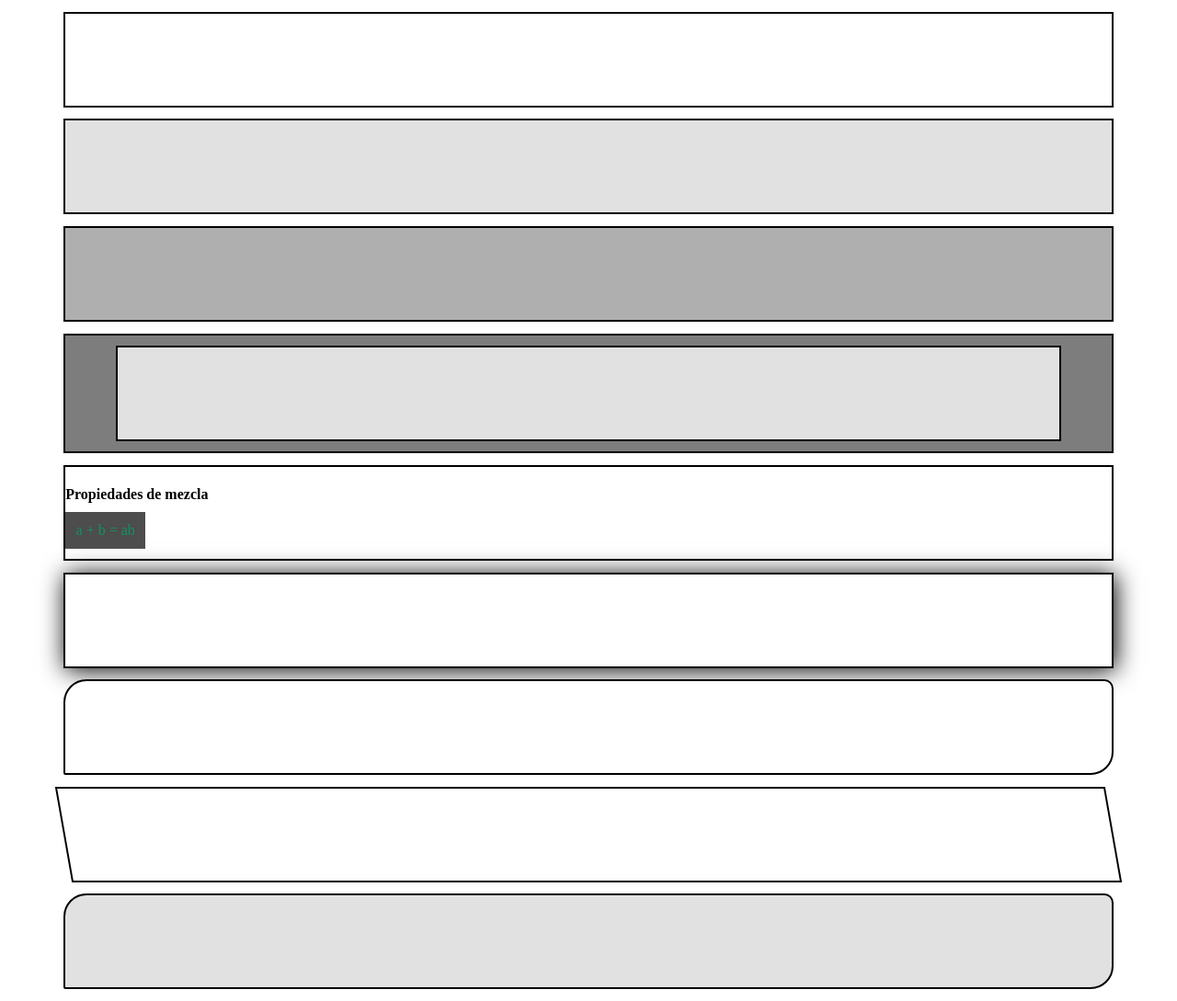
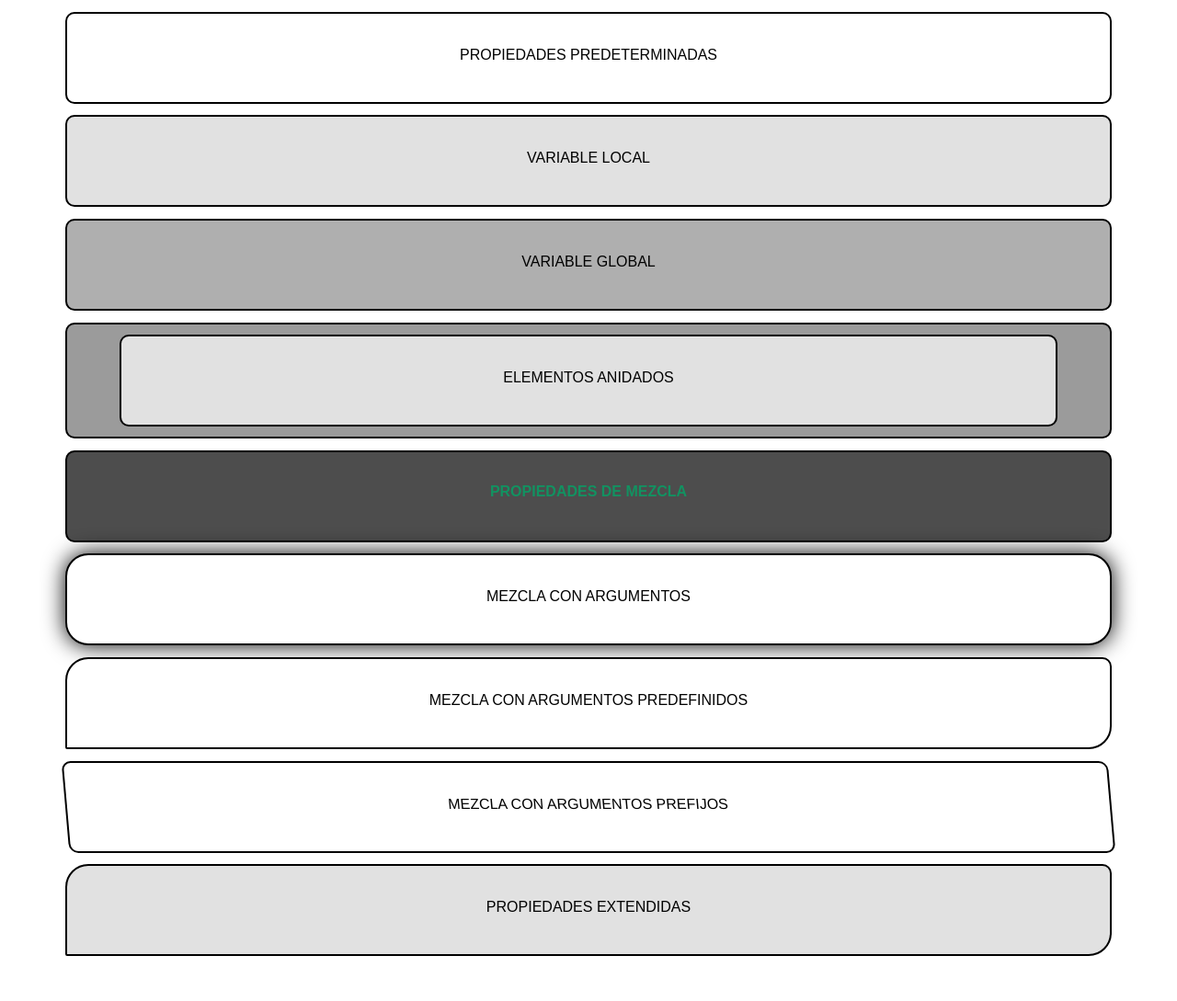
Before and after one commit to estiven0425/Portafolio, a PHP site: page / in a window 1280 px wide. Shown: the whole page at 92% size. After the commit the page ends 1040 px from the top, so only its background shows below. Run offline with PHP 8.4, Linux system fonts and the light colour scheme.

Commit message:
Fin SASS

```diff
--- a/SASS/Code/Index.html
+++ b/SASS/Code/Index.html
@@ -11,20 +11,19 @@
 </head>
 
 <body>
-    <div class="Predeterminado"></div>
-    <div class="Predeterminado" id="VariableLocal"></div>
-    <div class="Predeterminado" id="VariableGlobal"></div>
+    <div class="Predeterminado"><p>Propiedades predeterminadas</p></div>
+    <div class="Predeterminado" id="VariableLocal"><p>Variable local</p></div>
+    <div class="Predeterminado" id="VariableGlobal"><p>Variable global</p></div>
     <div class="Predeterminado" id="VariableAnidada">
-        <div class="Predeterminado VariableAnidadaHija"></div>
+        <div class="Predeterminado VariableAnidadaHija"> <p>Elementos anidados</p></div>
     </div>
     <div class="Predeterminado" id="Mezcla">
         <h4>Propiedades de mezcla</h4>
-        <p>a + b = ab</p>
     </div>
-    <div class="Predeterminado" id="MezclaArgumento"></div>
-    <div class="Predeterminado" id="MezclaArgumentoPredeterminado"></div>
-    <div class="Predeterminado" id="MezclaPrefija"></div>
-    <div class="Predeterminado" id="Extendido"></div>
+    <div class="Predeterminado" id="MezclaArgumento"><p>Mezcla con argumentos</p></div>
+    <div class="Predeterminado" id="MezclaArgumentoPredefinidos"><p>Mezcla con argumentos predefinidos</p></div>
+    <div class="Predeterminado" id="MezclaPrefija"><p>Mezcla con argumentos prefijos</p></div>
+    <div class="Predeterminado" id="Extendido"><p>Propiedades extendidas</p></div>
 </body>
 
 </html>
--- a/SASS/Code/Style.css
+++ b/SASS/Code/Style.css
@@ -1,9 +1,18 @@
 .Predeterminado {
+  background-color: #ffffff;
   border: 2px solid #000000;
+  border-radius: 10px;
+  box-sizing: border-box;
+  font-family: Arial;
   height: 100px;
   margin: 1% auto;
-  background-color: #ffffff;
+  text-transform: uppercase;
   width: 90%;
+}
+
+.Predeterminado p {
+  text-align: center;
+  padding: 2.5vh 0vh;
 }
 
 #VariableLocal {
@@ -15,30 +24,35 @@
 }
 
 #VariableAnidada {
-  background-color: #7d7d7d;
+  background-color: #9b9b9b;
   height: auto;
 }
 #VariableAnidada .VariableAnidadaHija {
   background-color: #e1e1e1;
 }
 
-#Mezcla > p {
+#Mezcla {
   background-color: #4d4d4d;
   color: #129261;
   padding: 1%;
-  display: inline;
+}
+
+#Mezcla h4 {
+  font-weight: 800;
+  text-align: center;
 }
 
 #MezclaArgumento {
-  box-shadow: 2px 2px 25px #000000;
+  border-radius: 25px;
+  box-shadow: 0px 0px 25px #000000;
 }
 
-#MezclaArgumentoPredeterminado, #Extendido {
+#MezclaArgumentoPredefinidos, #Extendido {
   border-radius: 25px 10px 25px 2px;
 }
 
 #MezclaPrefija {
-  transform: skew(10deg, 0deg);
+  transform: skew(5deg, 0deg);
 }
 
 #Extendido {
--- a/SASS/Code/Style.scss
+++ b/SASS/Code/Style.scss
@@ -5,11 +5,17 @@ $Fondo: #4d4d4d; // Variable
 $Letra: #129261; // Variable
 $Primario: #e1e1e1; // Variable
 $Secundario: #afafaf; // Variable
-$Terciario: #7d7d7d; // Variable
+$Terciario: #9b9b9b; // Variable
+
+// Uso de variables
+.Predeterminado p {
+    text-align: center;
+    padding: 2.5vh 0vh;
+}
 
 // Variables locales
 #VariableLocal {
-    $BordeLocal: 2px solid #808080; //Variable local
+    $BordeLocal: 2px solid #129261; //Variable local
     background-color: $Primario; //Propiedad igual al valor de la variable
 }
 
@@ -32,43 +38,51 @@ $Terciario: #7d7d7d; // Variable
 }
 
 // Mezclas
-@mixin Codigo { //Mezcla de variables (Array)
+@mixin Codigo {
+    //Mezcla de variables (Array)
     background-color: $Fondo; //Propiedad igual al valor de la variable
     color: $Letra; //Propiedad igual al valor de la variable
     padding: 1%;
 }
 
-@mixin Sombra($X, $Desenfoque, $SombraColor) { //Mezcla con atributos
-    box-shadow: $X 2px $Desenfoque $SombraColor; //Propiedad con asignación de valores y atributos
+@mixin Sombra($X, $Desenfoque, $SombraColor) {
+    //Mezcla con atributos
+    border-radius: 25px;
+    box-shadow: $X 0px $Desenfoque $SombraColor; //Propiedad con asignación de valores y atributos
 }
 
-@mixin EsquinaArgumentoPredeterminado($IzquierdaSuperior: 25px, $DerechaInferior: 25px) { //Mezcla con atributos definidos
+@mixin EsquinaArgumentoPredefinidos($IzquierdaSuperior: 25px, $DerechaInferior: 25px) {
+    //Mezcla con atributos predefinidos
     border-radius: $IzquierdaSuperior 10px $DerechaInferior 2px; //Propiedad con asignación de valores y atributos
 }
 
-@mixin TransformacionPrefija($Valor) { //Mezcla con atributos prefijos
+@mixin TransformacionPrefija($Valor) {
+    //Mezcla con atributos prefijos
     transform: $Valor; //Propiedad con atributo como valor
 }
 
-#Mezcla>p {
+#Mezcla {
     @include Codigo; //Uso de la mezcla
-    display: inline;
 }
 
+#Mezcla h4 {
+    font-weight: 800;
+    text-align: center;
+}
 
 #MezclaArgumento {
-    @include Sombra(2px, 25px, #000000); //Uso de la mezcla con atributos
+    @include Sombra(0px, 25px, #000000); //Uso de la mezcla con atributos
 }
 
-#MezclaArgumentoPredeterminado {
-    @include EsquinaArgumentoPredeterminado; //Uso de la mezcla con atributos definidos
+#MezclaArgumentoPredefinidos {
+    @include EsquinaArgumentoPredefinidos; //Uso de la mezcla con atributos definidos
 }
 
 #MezclaPrefija {
-    @include TransformacionPrefija(skew(10deg, 0deg)) //Uso de mezcla con atributo prefijo
+    @include TransformacionPrefija(skew(5deg, 0deg)) //Uso de mezcla con atributo prefijo
 }
 
 #Extendido {
-    @extend #MezclaArgumentoPredeterminado; //Uso de valores extendido
+    @extend #MezclaArgumentoPredefinidos; //Uso de valores extendido
     background-color: $Primario;
 }
```
Also changed, not shown: SASS/Code/CajaPredeterminada.scss (+7 -1 lines), SASS/Documents/Conceptos.md (+2 -2 lines), 1 other file.
